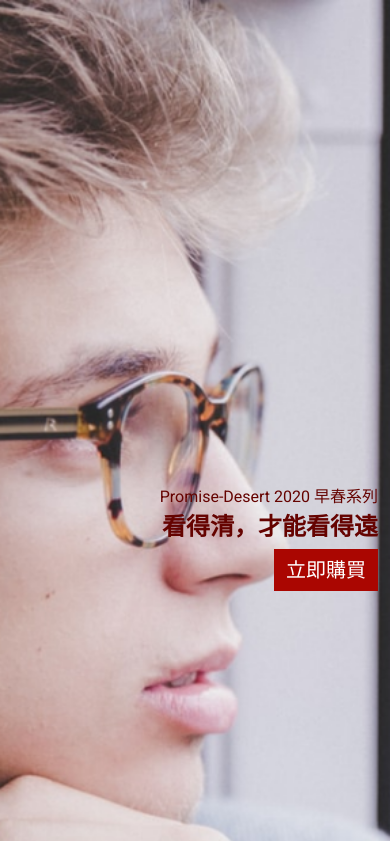
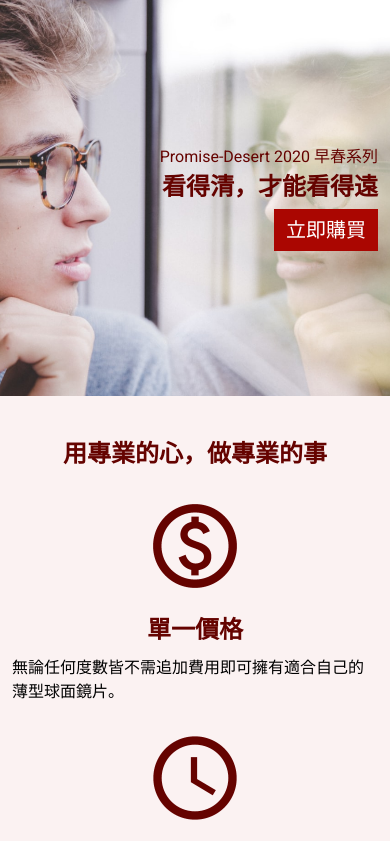
Before and after one commit to maxineliao/hex-summer-week3-4, a website built with Vite: page pages/index.html in a window 390 px wide. Shown: the top 841 px of the page. Built offline with nearby package versions, Linux system fonts and the light colour scheme; a web font is replaced by a local one.

Commit message:
index layout fixed

```diff
--- a/assets/scss/pages/_index.scss
+++ b/assets/scss/pages/_index.scss
@@ -19,8 +19,9 @@
 	background-image: url(/assets/images/home-header.png);
 	background-size: cover;
 	background-repeat: no-repeat;
+	height: 787px;
 	.container {
-		height: 787px;
+		height: 100%;
 	}
 	.subtitle {
 		font-size: 2.25rem;
@@ -33,7 +34,10 @@
 }
 @media screen and (max-width: 576px){
 	.hero-banner {
-		padding: 144px 0;
+			height: 396px;
+		.container {
+			height: 100%;
+		}
 		.subtitle {
 			font-size: 1rem;
 		}
```
